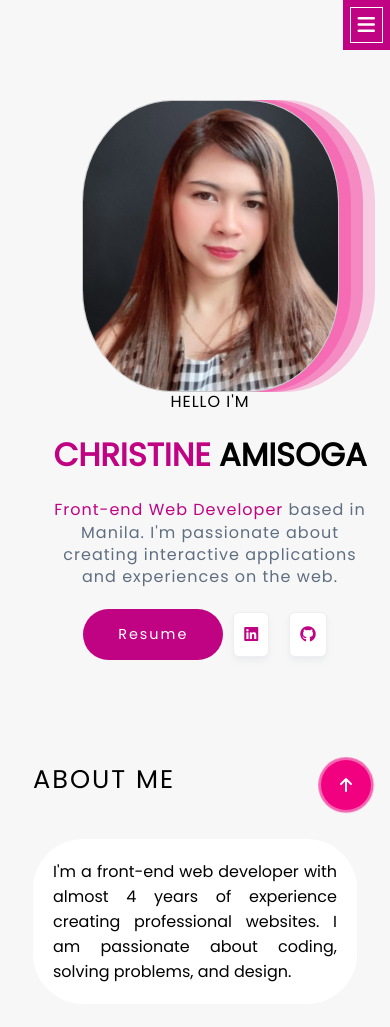
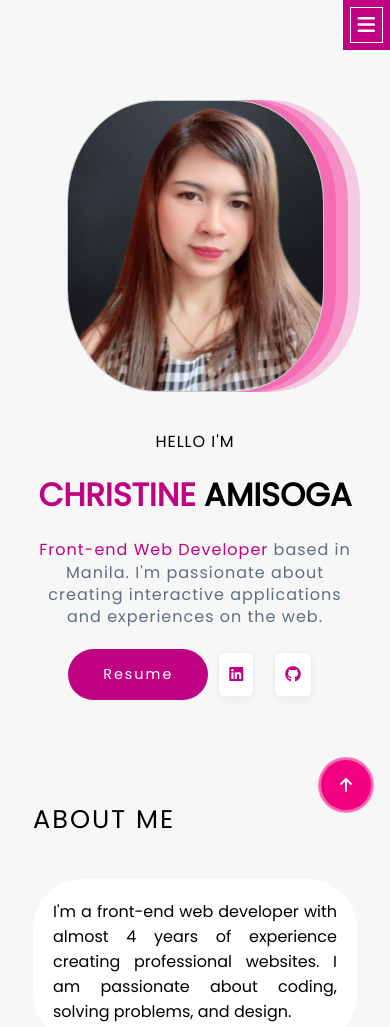
Before and after one commit to codeistine/portfolio, a plain HTML site: page index.html in a window 390 px wide. Shown: the top 1027 px of the page. Drawn offline with Linux system fonts and the light colour scheme.

Commit message:
update css

```diff
--- a/assets/css/style.scss
+++ b/assets/css/style.scss
@@ -277,7 +277,7 @@ header {
             position: relative;
             @media all and (max-width: 767px) {
                 flex: auto;
-                padding: 0 15px;
+                padding: 0;
             }
        }
        .col:last-of-type {
@@ -288,7 +288,7 @@ header {
             width: 100%;
             @media all and (max-width: 767px) {
                 text-align: center;
-                padding-top: 40px 0 0;
+                padding: 40px 0 0;
             }
        }
         .col img {
```
Also changed, not shown: assets/css/style.css, 1 other file.
